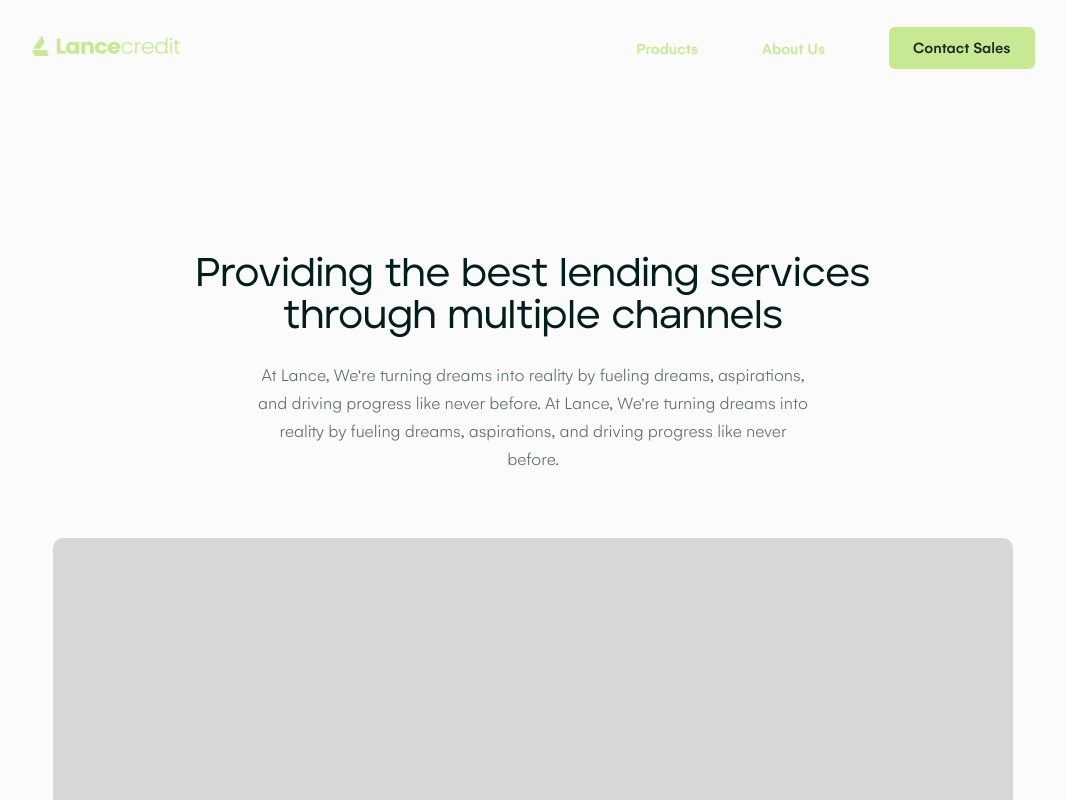
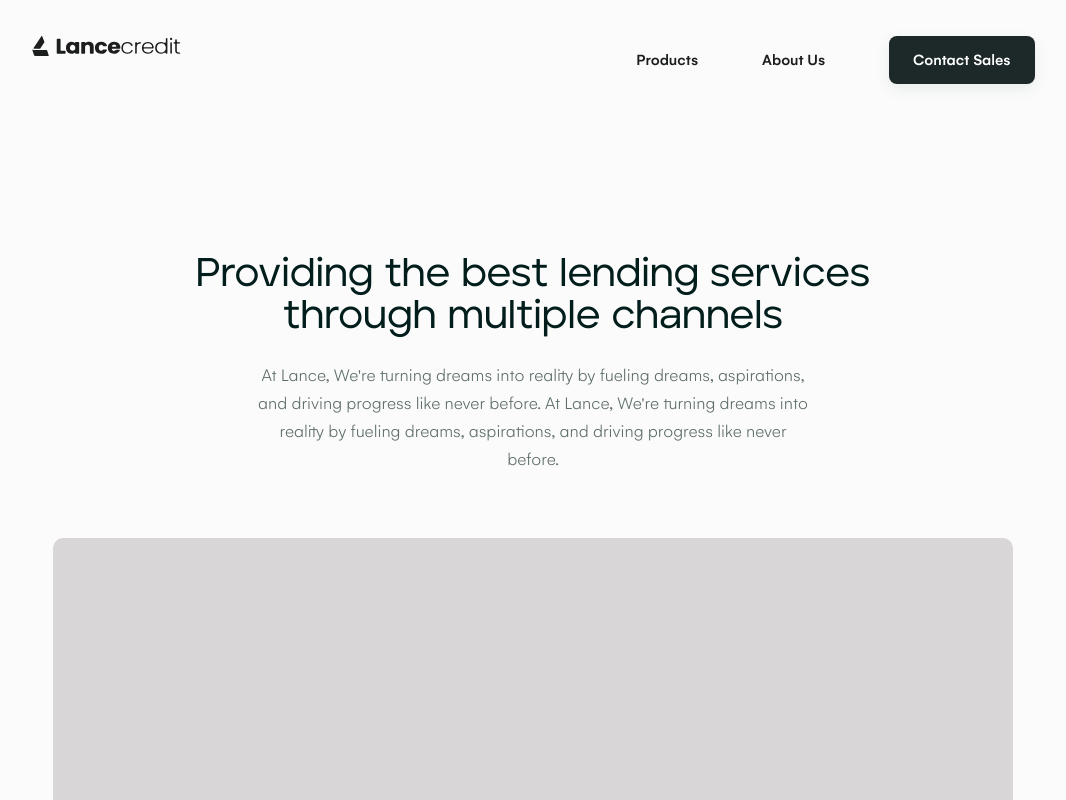
Before and after one commit to Lance-Credit/website, a Nuxt app: page /about in a window 1280 px wide. Shown: the top 800 px of the page, without its empty margins (107-1173 px from the left). Built offline with nearby package versions, Linux system fonts and the light colour scheme.

Commit message:
:recycle: Refactor: template single element and nav color

```diff
--- a/components/MainMenu.vue
+++ b/components/MainMenu.vue
@@ -2,32 +2,35 @@
     <div class="z-10 w-full absolute py-9 px-[138.5px] flex justify-between">
         <NuxtLink to="/">
             <svg width="171" height="24" viewBox="0 0 171 24" fill="none" xmlns="http://www.w3.org/2000/svg">
-                <path fill-rule="evenodd" clip-rule="evenodd" d="M1.88324 11.3978L9.35321 0.222132C9.678 -0.132895 10.0918 -0.0538805 10.2759 0.398562L12.3043 5.3776C12.3907 5.62274 12.4124 5.88773 12.3671 6.14468C12.3218 6.40164 12.2111 6.64106 12.0467 6.83776L8.10608 12.8385H2.6704C1.6143 12.8504 0.984362 12.4283 1.88324 11.3978Z" fill="#C8E993"/>
-                <path fill-rule="evenodd" clip-rule="evenodd" d="M16.156 20.0012H3.72688C2.9873 19.9525 2.30047 19.7501 1.98395 18.9718L0.0703125 13.3379C0.310289 13.734 0.769554 14.1259 2.01598 14.1237H14.1431C14.3928 14.1367 14.6346 14.2197 14.8432 14.364C15.0517 14.5084 15.2193 14.7088 15.3285 14.9442L16.6732 19.184C16.8584 19.6342 16.6267 20.0023 16.156 20.0012Z" fill="#C8E993"/>
-                <path d="M28.5644 14.1706C28.5644 14.5542 28.8753 14.8651 29.2589 14.8651H32.887C33.2706 14.8651 33.5815 15.1761 33.5815 15.5596V16.9496C33.5815 17.3331 33.2706 17.6441 32.887 17.6441H25.4289C25.0453 17.6441 24.7344 17.3331 24.7344 16.9496V3.55962C24.7344 3.17606 25.0453 2.86513 25.4289 2.86513H27.8699C28.2535 2.86513 28.5644 3.17606 28.5644 3.55962V14.1706Z" fill="#C8E993"/>
-                <path d="M33.9748 11.7493C33.9748 10.5423 34.2138 9.48268 34.6916 8.57039C35.1843 7.65811 35.8488 6.95636 36.685 6.46513C37.5212 5.9739 38.4544 5.72829 39.4847 5.72829C40.3657 5.72829 41.1347 5.89671 41.7917 6.23355C42.0337 6.3549 42.2554 6.4899 42.4568 6.63857C42.7622 6.86407 43.3371 6.65844 43.3371 6.27878C43.3371 6.06777 43.5082 5.89671 43.7192 5.89671H46.4726C46.8562 5.89671 47.1671 6.20764 47.1671 6.5912V16.9496C47.1671 17.3331 46.8562 17.6441 46.4726 17.6441H43.7292C43.5127 17.6441 43.3371 17.4685 43.3371 17.2519C43.3371 16.8661 42.7661 16.6591 42.4559 16.8885C42.2476 17.0426 42.0187 17.1822 41.7693 17.3072C41.1123 17.6441 40.3433 17.8125 39.4623 17.8125C38.4469 17.8125 37.5212 17.5669 36.685 17.0757C35.8488 16.5704 35.1843 15.8616 34.6916 14.9493C34.2138 14.023 33.9748 12.9564 33.9748 11.7493ZM43.3371 11.7704C43.3371 10.8721 43.0683 10.1634 42.5308 9.64408C42.0082 9.12478 41.3661 8.86513 40.6046 8.86513C39.8431 8.86513 39.1935 9.12478 38.656 9.64408C38.1334 10.1493 37.8721 10.8511 37.8721 11.7493C37.8721 12.6476 38.1334 13.3634 38.656 13.8967C39.1935 14.416 39.8431 14.6757 40.6046 14.6757C41.3661 14.6757 42.0082 14.416 42.5308 13.8967C43.0683 13.3774 43.3371 12.6686 43.3371 11.7704Z" fill="#C8E993"/>
-                <path d="M56.8813 5.77039C58.3446 5.77039 59.5093 6.21952 60.3753 7.11776C61.2563 8.00197 61.6968 9.22303 61.6968 10.7809V16.9496C61.6968 17.3331 61.3858 17.6441 61.0023 17.6441H58.5837C58.2001 17.6441 57.8892 17.3331 57.8892 16.9496V11.2651C57.8892 10.4792 57.6726 9.86864 57.2396 9.43355C56.8066 8.99846 56.2243 8.78092 55.4926 8.78092C54.7609 8.78092 54.1786 8.99846 53.7456 9.43355C53.3126 9.86864 53.096 10.4792 53.096 11.2651V16.9496C53.096 17.3331 52.7851 17.6441 52.4016 17.6441H49.9605C49.577 17.6441 49.266 17.3331 49.266 16.9496V6.5912C49.266 6.20764 49.577 5.89671 49.9605 5.89671H52.7073C52.922 5.89671 53.096 6.07075 53.096 6.28544C53.096 6.65931 53.6276 6.86071 53.9334 6.64573C54.155 6.49001 54.3985 6.35262 54.6639 6.23355C55.3209 5.92478 56.06 5.77039 56.8813 5.77039Z" fill="#C8E993"/>
-                <path d="M62.9248 11.7704C62.9248 10.5493 63.1861 9.48268 63.7087 8.57039C64.2463 7.65811 64.9854 6.95636 65.9261 6.46513C66.8817 5.9739 67.9718 5.72829 69.1962 5.72829C70.764 5.72829 72.0706 6.11425 73.1158 6.88618C73.9546 7.49695 74.5644 8.30542 74.9452 9.31159C75.1036 9.73012 74.7705 10.1493 74.323 10.1493H71.6004C71.3125 10.1493 71.0639 9.96538 70.9132 9.7201C70.5373 9.10802 69.9425 8.80197 69.129 8.80197C68.4272 8.80197 67.8672 9.06162 67.4492 9.58092C67.0311 10.0862 66.822 10.816 66.822 11.7704C66.822 12.7248 67.0311 13.4616 67.4492 13.9809C67.8672 14.4862 68.4272 14.7388 69.129 14.7388C69.9425 14.7388 70.5373 14.4328 70.9132 13.8207C71.0639 13.5754 71.3125 13.3914 71.6004 13.3914H74.3189C74.7677 13.3914 75.1009 13.8129 74.9386 14.2314C74.5574 15.2145 73.9498 16.0152 73.1158 16.6336C72.0556 17.4195 70.7491 17.8125 69.1962 17.8125C67.9718 17.8125 66.8817 17.5669 65.9261 17.0757C64.9854 16.5844 64.2463 15.8827 63.7087 14.9704C63.1861 14.0581 62.9248 12.9914 62.9248 11.7704Z" fill="#C8E993"/>
-                <path d="M88.3568 11.5809C88.3568 11.7253 88.3526 11.8722 88.3444 12.0217C88.3251 12.372 88.0259 12.6336 87.6751 12.6336H80.3753C79.9694 12.6336 79.638 12.9861 79.7638 13.372C79.8884 13.7544 80.0874 14.0696 80.3608 14.3178C80.8087 14.6967 81.3537 14.8862 81.9958 14.8862C82.7819 14.8862 83.371 14.6297 83.7631 14.1169C83.9237 13.9067 84.1567 13.7493 84.4213 13.7493H87.158C87.6154 13.7493 87.9481 14.1866 87.7512 14.5994C87.5409 15.0403 87.2649 15.4517 86.9233 15.8336C86.3857 16.4511 85.7064 16.9353 84.8851 17.2862C84.0639 17.6371 83.1455 17.8125 82.1302 17.8125C80.9058 17.8125 79.8157 17.5669 78.8601 17.0757C77.9045 16.5844 77.1579 15.8827 76.6203 14.9704C76.0828 14.0581 75.814 12.9914 75.814 11.7704C75.814 10.5493 76.0753 9.48268 76.5979 8.57039C77.1355 7.65811 77.8821 6.95636 78.8377 6.46513C79.7933 5.9739 80.8908 5.72829 82.1302 5.72829C83.3397 5.72829 84.4147 5.96689 85.3555 6.44408C86.2962 6.92127 87.0278 7.60197 87.5504 8.48618C88.088 9.37039 88.3568 10.402 88.3568 11.5809ZM83.7427 10.6336C84.1262 10.6336 84.455 10.313 84.3288 9.95083C84.2212 9.64193 84.0333 9.37827 83.7652 9.15987C83.3173 8.79496 82.7573 8.6125 82.0854 8.6125C81.4433 8.6125 80.8983 8.78794 80.4503 9.13882C80.2108 9.33288 80.0216 9.57203 79.8826 9.85627C79.6946 10.2406 80.0321 10.6336 80.46 10.6336H83.7427Z" fill="#C8E993"/>
-                <path d="M89.3918 11.8967C89.3918 10.7037 89.6456 9.66513 90.1533 8.78092C90.661 7.88267 91.3628 7.19496 92.2587 6.71776C93.1546 6.22653 94.1774 5.98092 95.3272 5.98092C96.8353 5.98092 98.0746 6.3318 99.0452 7.03355C99.7917 7.56512 100.337 8.24164 100.681 9.06311C100.854 9.47617 100.52 9.89671 100.072 9.89671H99.8101C99.4921 9.89671 99.2221 9.677 99.0985 9.38391C98.8511 8.79731 98.4526 8.32262 97.9029 7.95987C97.216 7.48268 96.3575 7.24408 95.3272 7.24408C94.5059 7.24408 93.7668 7.41952 93.1098 7.77039C92.4528 8.12127 91.9302 8.64759 91.542 9.34934C91.1687 10.0371 90.982 10.8862 90.982 11.8967C90.982 12.9072 91.1687 13.7634 91.542 14.4651C91.9302 15.1669 92.4528 15.6932 93.1098 16.0441C93.7668 16.395 94.5059 16.5704 95.3272 16.5704C96.3575 16.5704 97.216 16.3388 97.9029 15.8757C98.4544 15.5007 98.8537 15.013 99.101 14.4127C99.2225 14.1176 99.4932 13.8967 99.8123 13.8967H100.068C100.517 13.8967 100.85 14.3199 100.673 14.7326C100.328 15.5321 99.7859 16.2009 99.0452 16.7388C98.0597 17.4546 96.8204 17.8125 95.3272 17.8125C94.1774 17.8125 93.1546 17.5739 92.2587 17.0967C91.3628 16.6055 90.661 15.9178 90.1533 15.0336C89.6456 14.1353 89.3918 13.0897 89.3918 11.8967Z" fill="#C8E993"/>
-                <path d="M104.741 6.5278C104.741 6.9305 105.448 7.14806 105.762 6.89586C105.93 6.76071 106.112 6.63819 106.308 6.52829C106.858 6.22673 107.501 6.04087 108.235 5.97072C108.617 5.93426 108.929 6.24975 108.929 6.6333V7.0501C108.929 7.28513 108.738 7.47566 108.503 7.47566C107.369 7.47566 106.458 7.76338 105.771 8.33881C105.084 8.91425 104.741 9.87566 104.741 11.223V16.9496C104.741 17.3331 104.43 17.6441 104.046 17.6441H103.867C103.484 17.6441 103.173 17.3331 103.173 16.9496V6.84383C103.173 6.46027 103.484 6.14934 103.867 6.14934H104.362C104.571 6.14934 104.741 6.31878 104.741 6.5278Z" fill="#C8E993"/>
-                <path d="M121.68 11.3072C121.68 11.5049 121.678 11.6843 121.673 11.8455C121.663 12.199 121.368 12.4651 121.014 12.4651H112.22C111.823 12.4651 111.5 12.8001 111.573 13.1909C111.679 13.7565 111.875 14.2584 112.161 14.6967C112.564 15.3143 113.094 15.7844 113.751 16.1072C114.408 16.416 115.125 16.5704 115.901 16.5704C116.917 16.5704 117.768 16.3388 118.455 15.8757C119.003 15.5136 119.406 15.0529 119.663 14.4935C119.792 14.2115 120.057 14.002 120.368 14.002H120.598C121.054 14.002 121.387 14.4373 121.192 14.8496C120.839 15.5965 120.3 16.2333 119.575 16.7599C118.604 17.4616 117.38 17.8125 115.901 17.8125C114.752 17.8125 113.721 17.5739 112.811 17.0967C111.9 16.6055 111.183 15.9178 110.66 15.0336C110.153 14.1353 109.899 13.0897 109.899 11.8967C109.899 10.7037 110.153 9.65811 110.66 8.75987C111.168 7.86162 111.877 7.1739 112.788 6.69671C113.699 6.21952 114.737 5.98092 115.901 5.98092C117.066 5.98092 118.081 6.21952 118.948 6.69671C119.828 7.1739 120.5 7.81952 120.963 8.63355C121.441 9.43355 121.68 10.3248 121.68 11.3072ZM119.407 11.2651C119.786 11.2651 120.102 10.96 120.056 10.584C119.986 10.0151 119.811 9.51231 119.53 9.07566C119.157 8.47215 118.641 8.01601 117.984 7.70724C117.327 7.39846 116.611 7.24408 115.834 7.24408C114.67 7.24408 113.677 7.59496 112.855 8.29671C112.2 8.85687 111.777 9.60037 111.588 10.5272C111.507 10.9217 111.831 11.2651 112.234 11.2651H119.407Z" fill="#C8E993"/>
-                <path d="M123.16 11.8757C123.16 10.6967 123.414 9.66513 123.921 8.78092C124.429 7.88267 125.123 7.19496 126.004 6.71776C126.9 6.22653 127.908 5.98092 129.028 5.98092C130.103 5.98092 131.074 6.22653 131.94 6.71776C132.544 7.0605 133.844 6.58792 133.844 5.89323V2.75962C133.844 2.37606 134.155 2.06513 134.538 2.06513H134.717C135.101 2.06513 135.411 2.37606 135.411 2.75962V16.9496C135.411 17.3331 135.101 17.6441 134.717 17.6441H134.31C134.052 17.6441 133.844 17.4353 133.844 17.1778C133.844 16.6788 132.926 16.3865 132.532 16.693C132.369 16.8202 132.194 16.9408 132.007 17.0546C131.156 17.5599 130.155 17.8125 129.006 17.8125C127.886 17.8125 126.878 17.5669 125.982 17.0757C125.101 16.5844 124.407 15.8897 123.899 14.9914C123.406 14.0932 123.16 13.0546 123.16 11.8757ZM133.844 11.8967C133.844 10.9704 133.642 10.1564 133.239 9.4546C132.836 8.75285 132.283 8.2125 131.581 7.83355C130.895 7.4546 130.133 7.26513 129.297 7.26513C128.431 7.26513 127.654 7.44759 126.967 7.8125C126.281 8.17741 125.736 8.71075 125.332 9.4125C124.944 10.1002 124.75 10.9213 124.75 11.8757C124.75 12.816 124.944 13.6441 125.332 14.3599C125.736 15.0616 126.281 15.602 126.967 15.9809C127.654 16.3458 128.431 16.5283 129.297 16.5283C130.133 16.5283 130.895 16.3388 131.581 15.9599C132.283 15.5809 132.836 15.0406 133.239 14.3388C133.642 13.6371 133.844 12.823 133.844 11.8967Z" fill="#C8E993"/>
-                <path d="M139.103 3.98092C138.789 3.98092 138.52 3.87566 138.296 3.66513C138.072 3.4546 137.96 3.19496 137.96 2.88618C137.96 2.57741 138.072 2.32478 138.296 2.12829C138.52 1.91776 138.789 1.8125 139.103 1.8125C139.416 1.8125 139.685 1.91776 139.909 2.12829C140.133 2.32478 140.245 2.57741 140.245 2.88618C140.245 3.19496 140.133 3.4546 139.909 3.66513C139.685 3.87566 139.416 3.98092 139.103 3.98092ZM139.192 6.14934C139.576 6.14934 139.887 6.46027 139.887 6.84383V16.9496C139.887 17.3331 139.576 17.6441 139.192 17.6441H139.013C138.63 17.6441 138.319 17.3331 138.319 16.9496V6.84383C138.319 6.46027 138.63 6.14934 139.013 6.14934H139.192Z" fill="#C8E993"/>
-                <path d="M145.498 7.39145C145.114 7.39145 144.803 7.70238 144.803 8.08593V14.5283C144.803 15.23 144.945 15.7143 145.229 15.9809C145.513 16.2476 146.013 16.3809 146.729 16.3809H147.531C147.88 16.3809 148.163 16.6637 148.163 17.0125C148.163 17.3613 147.88 17.6441 147.531 17.6441H146.483C145.378 17.6441 144.557 17.4055 144.019 16.9283C143.482 16.4371 143.213 15.6371 143.213 14.5283V8.08593C143.213 7.70238 142.902 7.39145 142.519 7.39145H142.132C141.789 7.39145 141.511 7.11339 141.511 6.77039C141.511 6.4274 141.789 6.14934 142.132 6.14934H142.519C142.902 6.14934 143.213 5.83841 143.213 5.45486V3.95962C143.213 3.57606 143.524 3.26513 143.908 3.26513H144.109C144.492 3.26513 144.803 3.57606 144.803 3.95962V5.45485C144.803 5.83841 145.114 6.14934 145.498 6.14934H147.542C147.885 6.14934 148.163 6.4274 148.163 6.77039C148.163 7.11339 147.885 7.39145 147.542 7.39145H145.498Z" fill="#C8E993"/>
+                <path fill-rule="evenodd" clip-rule="evenodd" d="M1.88324 11.3978L9.35321 0.222132C9.678 -0.132895 10.0918 -0.0538805 10.2759 0.398562L12.3043 5.3776C12.3907 5.62274 12.4124 5.88773 12.3671 6.14468C12.3218 6.40164 12.2111 6.64106 12.0467 6.83776L8.10608 12.8385H2.6704C1.6143 12.8504 0.984362 12.4283 1.88324 11.3978Z" fill="" class="fill-[#C8E993] group-[.black]:fill-[#1C1E1E]"/>
+                <path fill-rule="evenodd" clip-rule="evenodd" d="M16.156 20.0012H3.72688C2.9873 19.9525 2.30047 19.7501 1.98395 18.9718L0.0703125 13.3379C0.310289 13.734 0.769554 14.1259 2.01598 14.1237H14.1431C14.3928 14.1367 14.6346 14.2197 14.8432 14.364C15.0517 14.5084 15.2193 14.7088 15.3285 14.9442L16.6732 19.184C16.8584 19.6342 16.6267 20.0023 16.156 20.0012Z" fill="" class="fill-[#C8E993] group-[.black]:fill-[#1C1E1E]"/>
+                <path d="M28.5644 14.1706C28.5644 14.5542 28.8753 14.8651 29.2589 14.8651H32.887C33.2706 14.8651 33.5815 15.1761 33.5815 15.5596V16.9496C33.5815 17.3331 33.2706 17.6441 32.887 17.6441H25.4289C25.0453 17.6441 24.7344 17.3331 24.7344 16.9496V3.55962C24.7344 3.17606 25.0453 2.86513 25.4289 2.86513H27.8699C28.2535 2.86513 28.5644 3.17606 28.5644 3.55962V14.1706Z" fill="" class="fill-[#C8E993] group-[.black]:fill-[#1C1E1E]"/>
+                <path d="M33.9748 11.7493C33.9748 10.5423 34.2138 9.48268 34.6916 8.57039C35.1843 7.65811 35.8488 6.95636 36.685 6.46513C37.5212 5.9739 38.4544 5.72829 39.4847 5.72829C40.3657 5.72829 41.1347 5.89671 41.7917 6.23355C42.0337 6.3549 42.2554 6.4899 42.4568 6.63857C42.7622 6.86407 43.3371 6.65844 43.3371 6.27878C43.3371 6.06777 43.5082 5.89671 43.7192 5.89671H46.4726C46.8562 5.89671 47.1671 6.20764 47.1671 6.5912V16.9496C47.1671 17.3331 46.8562 17.6441 46.4726 17.6441H43.7292C43.5127 17.6441 43.3371 17.4685 43.3371 17.2519C43.3371 16.8661 42.7661 16.6591 42.4559 16.8885C42.2476 17.0426 42.0187 17.1822 41.7693 17.3072C41.1123 17.6441 40.3433 17.8125 39.4623 17.8125C38.4469 17.8125 37.5212 17.5669 36.685 17.0757C35.8488 16.5704 35.1843 15.8616 34.6916 14.9493C34.2138 14.023 33.9748 12.9564 33.9748 11.7493ZM43.3371 11.7704C43.3371 10.8721 43.0683 10.1634 42.5308 9.64408C42.0082 9.12478 41.3661 8.86513 40.6046 8.86513C39.8431 8.86513 39.1935 9.12478 38.656 9.64408C38.1334 10.1493 37.8721 10.8511 37.8721 11.7493C37.8721 12.6476 38.1334 13.3634 38.656 13.8967C39.1935 14.416 39.8431 14.6757 40.6046 14.6757C41.3661 14.6757 42.0082 14.416 42.5308 13.8967C43.0683 13.3774 43.3371 12.6686 43.3371 11.7704Z" fill="" class="fill-[#C8E993] group-[.black]:fill-[#1C1E1E]"/>
+                <path d="M56.8813 5.77039C58.3446 5.77039 59.5093 6.21952 60.3753 7.11776C61.2563 8.00197 61.6968 9.22303 61.6968 10.7809V16.9496C61.6968 17.3331 61.3858 17.6441 61.0023 17.6441H58.5837C58.2001 17.6441 57.8892 17.3331 57.8892 16.9496V11.2651C57.8892 10.4792 57.6726 9.86864 57.2396 9.43355C56.8066 8.99846 56.2243 8.78092 55.4926 8.78092C54.7609 8.78092 54.1786 8.99846 53.7456 9.43355C53.3126 9.86864 53.096 10.4792 53.096 11.2651V16.9496C53.096 17.3331 52.7851 17.6441 52.4016 17.6441H49.9605C49.577 17.6441 49.266 17.3331 49.266 16.9496V6.5912C49.266 6.20764 49.577 5.89671 49.9605 5.89671H52.7073C52.922 5.89671 53.096 6.07075 53.096 6.28544C53.096 6.65931 53.6276 6.86071 53.9334 6.64573C54.155 6.49001 54.3985 6.35262 54.6639 6.23355C55.3209 5.92478 56.06 5.77039 56.8813 5.77039Z" fill="" class="fill-[#C8E993] group-[.black]:fill-[#1C1E1E]"/>
+                <path d="M62.9248 11.7704C62.9248 10.5493 63.1861 9.48268 63.7087 8.57039C64.2463 7.65811 64.9854 6.95636 65.9261 6.46513C66.8817 5.9739 67.9718 5.72829 69.1962 5.72829C70.764 5.72829 72.0706 6.11425 73.1158 6.88618C73.9546 7.49695 74.5644 8.30542 74.9452 9.31159C75.1036 9.73012 74.7705 10.1493 74.323 10.1493H71.6004C71.3125 10.1493 71.0639 9.96538 70.9132 9.7201C70.5373 9.10802 69.9425 8.80197 69.129 8.80197C68.4272 8.80197 67.8672 9.06162 67.4492 9.58092C67.0311 10.0862 66.822 10.816 66.822 11.7704C66.822 12.7248 67.0311 13.4616 67.4492 13.9809C67.8672 14.4862 68.4272 14.7388 69.129 14.7388C69.9425 14.7388 70.5373 14.4328 70.9132 13.8207C71.0639 13.5754 71.3125 13.3914 71.6004 13.3914H74.3189C74.7677 13.3914 75.1009 13.8129 74.9386 14.2314C74.5574 15.2145 73.9498 16.0152 73.1158 16.6336C72.0556 17.4195 70.7491 17.8125 69.1962 17.8125C67.9718 17.8125 66.8817 17.5669 65.9261 17.0757C64.9854 16.5844 64.2463 15.8827 63.7087 14.9704C63.1861 14.0581 62.9248 12.9914 62.9248 11.7704Z" fill="" class="fill-[#C8E993] group-[.black]:fill-[#1C1E1E]"/>
+                <path d="M88.3568 11.5809C88.3568 11.7253 88.3526 11.8722 88.3444 12.0217C88.3251 12.372 88.0259 12.6336 87.6751 12.6336H80.3753C79.9694 12.6336 79.638 12.9861 79.7638 13.372C79.8884 13.7544 80.0874 14.0696 80.3608 14.3178C80.8087 14.6967 81.3537 14.8862 81.9958 14.8862C82.7819 14.8862 83.371 14.6297 83.7631 14.1169C83.9237 13.9067 84.1567 13.7493 84.4213 13.7493H87.158C87.6154 13.7493 87.9481 14.1866 87.7512 14.5994C87.5409 15.0403 87.2649 15.4517 86.9233 15.8336C86.3857 16.4511 85.7064 16.9353 84.8851 17.2862C84.0639 17.6371 83.1455 17.8125 82.1302 17.8125C80.9058 17.8125 79.8157 17.5669 78.8601 17.0757C77.9045 16.5844 77.1579 15.8827 76.6203 14.9704C76.0828 14.0581 75.814 12.9914 75.814 11.7704C75.814 10.5493 76.0753 9.48268 76.5979 8.57039C77.1355 7.65811 77.8821 6.95636 78.8377 6.46513C79.7933 5.9739 80.8908 5.72829 82.1302 5.72829C83.3397 5.72829 84.4147 5.96689 85.3555 6.44408C86.2962 6.92127 87.0278 7.60197 87.5504 8.48618C88.088 9.37039 88.3568 10.402 88.3568 11.5809ZM83.7427 10.6336C84.1262 10.6336 84.455 10.313 84.3288 9.95083C84.2212 9.64193 84.0333 9.37827 83.7652 9.15987C83.3173 8.79496 82.7573 8.6125 82.0854 8.6125C81.4433 8.6125 80.8983 8.78794 80.4503 9.13882C80.2108 9.33288 80.0216 9.57203 79.8826 9.85627C79.6946 10.2406 80.0321 10.6336 80.46 10.6336H83.7427Z" fill="" class="fill-[#C8E993] group-[.black]:fill-[#1C1E1E]"/>
+                <path d="M89.3918 11.8967C89.3918 10.7037 89.6456 9.66513 90.1533 8.78092C90.661 7.88267 91.3628 7.19496 92.2587 6.71776C93.1546 6.22653 94.1774 5.98092 95.3272 5.98092C96.8353 5.98092 98.0746 6.3318 99.0452 7.03355C99.7917 7.56512 100.337 8.24164 100.681 9.06311C100.854 9.47617 100.52 9.89671 100.072 9.89671H99.8101C99.4921 9.89671 99.2221 9.677 99.0985 9.38391C98.8511 8.79731 98.4526 8.32262 97.9029 7.95987C97.216 7.48268 96.3575 7.24408 95.3272 7.24408C94.5059 7.24408 93.7668 7.41952 93.1098 7.77039C92.4528 8.12127 91.9302 8.64759 91.542 9.34934C91.1687 10.0371 90.982 10.8862 90.982 11.8967C90.982 12.9072 91.1687 13.7634 91.542 14.4651C91.9302 15.1669 92.4528 15.6932 93.1098 16.0441C93.7668 16.395 94.5059 16.5704 95.3272 16.5704C96.3575 16.5704 97.216 16.3388 97.9029 15.8757C98.4544 15.5007 98.8537 15.013 99.101 14.4127C99.2225 14.1176 99.4932 13.8967 99.8123 13.8967H100.068C100.517 13.8967 100.85 14.3199 100.673 14.7326C100.328 15.5321 99.7859 16.2009 99.0452 16.7388C98.0597 17.4546 96.8204 17.8125 95.3272 17.8125C94.1774 17.8125 93.1546 17.5739 92.2587 17.0967C91.3628 16.6055 90.661 15.9178 90.1533 15.0336C89.6456 14.1353 89.3918 13.0897 89.3918 11.8967Z" fill="" class="fill-[#C8E993] group-[.black]:fill-[#1C1E1E]"/>
+                <path d="M104.741 6.5278C104.741 6.9305 105.448 7.14806 105.762 6.89586C105.93 6.76071 106.112 6.63819 106.308 6.52829C106.858 6.22673 107.501 6.04087 108.235 5.97072C108.617 5.93426 108.929 6.24975 108.929 6.6333V7.0501C108.929 7.28513 108.738 7.47566 108.503 7.47566C107.369 7.47566 106.458 7.76338 105.771 8.33881C105.084 8.91425 104.741 9.87566 104.741 11.223V16.9496C104.741 17.3331 104.43 17.6441 104.046 17.6441H103.867C103.484 17.6441 103.173 17.3331 103.173 16.9496V6.84383C103.173 6.46027 103.484 6.14934 103.867 6.14934H104.362C104.571 6.14934 104.741 6.31878 104.741 6.5278Z" fill="" class="fill-[#C8E993] group-[.black]:fill-[#1C1E1E]"/>
+                <path d="M121.68 11.3072C121.68 11.5049 121.678 11.6843 121.673 11.8455C121.663 12.199 121.368 12.4651 121.014 12.4651H112.22C111.823 12.4651 111.5 12.8001 111.573 13.1909C111.679 13.7565 111.875 14.2584 112.161 14.6967C112.564 15.3143 113.094 15.7844 113.751 16.1072C114.408 16.416 115.125 16.5704 115.901 16.5704C116.917 16.5704 117.768 16.3388 118.455 15.8757C119.003 15.5136 119.406 15.0529 119.663 14.4935C119.792 14.2115 120.057 14.002 120.368 14.002H120.598C121.054 14.002 121.387 14.4373 121.192 14.8496C120.839 15.5965 120.3 16.2333 119.575 16.7599C118.604 17.4616 117.38 17.8125 115.901 17.8125C114.752 17.8125 113.721 17.5739 112.811 17.0967C111.9 16.6055 111.183 15.9178 110.66 15.0336C110.153 14.1353 109.899 13.0897 109.899 11.8967C109.899 10.7037 110.153 9.65811 110.66 8.75987C111.168 7.86162 111.877 7.1739 112.788 6.69671C113.699 6.21952 114.737 5.98092 115.901 5.98092C117.066 5.98092 118.081 6.21952 118.948 6.69671C119.828 7.1739 120.5 7.81952 120.963 8.63355C121.441 9.43355 121.68 10.3248 121.68 11.3072ZM119.407 11.2651C119.786 11.2651 120.102 10.96 120.056 10.584C119.986 10.0151 119.811 9.51231 119.53 9.07566C119.157 8.47215 118.641 8.01601 117.984 7.70724C117.327 7.39846 116.611 7.24408 115.834 7.24408C114.67 7.24408 113.677 7.59496 112.855 8.29671C112.2 8.85687 111.777 9.60037 111.588 10.5272C111.507 10.9217 111.831 11.2651 112.234 11.2651H119.407Z" fill="" class="fill-[#C8E993] group-[.black]:fill-[#1C1E1E]"/>
+                <path d="M123.16 11.8757C123.16 10.6967 123.414 9.66513 123.921 8.78092C124.429 7.88267 125.123 7.19496 126.004 6.71776C126.9 6.22653 127.908 5.98092 129.028 5.98092C130.103 5.98092 131.074 6.22653 131.94 6.71776C132.544 7.0605 133.844 6.58792 133.844 5.89323V2.75962C133.844 2.37606 134.155 2.06513 134.538 2.06513H134.717C135.101 2.06513 135.411 2.37606 135.411 2.75962V16.9496C135.411 17.3331 135.101 17.6441 134.717 17.6441H134.31C134.052 17.6441 133.844 17.4353 133.844 17.1778C133.844 16.6788 132.926 16.3865 132.532 16.693C132.369 16.8202 132.194 16.9408 132.007 17.0546C131.156 17.5599 130.155 17.8125 129.006 17.8125C127.886 17.8125 126.878 17.5669 125.982 17.0757C125.101 16.5844 124.407 15.8897 123.899 14.9914C123.406 14.0932 123.16 13.0546 123.16 11.8757ZM133.844 11.8967C133.844 10.9704 133.642 10.1564 133.239 9.4546C132.836 8.75285 132.283 8.2125 131.581 7.83355C130.895 7.4546 130.133 7.26513 129.297 7.26513C128.431 7.26513 127.654 7.44759 126.967 7.8125C126.281 8.17741 125.736 8.71075 125.332 9.4125C124.944 10.1002 124.75 10.9213 124.75 11.8757C124.75 12.816 124.944 13.6441 125.332 14.3599C125.736 15.0616 126.281 15.602 126.967 15.9809C127.654 16.3458 128.431 16.5283 129.297 16.5283C130.133 16.5283 130.895 16.3388 131.581 15.9599C132.283 15.5809 132.836 15.0406 133.239 14.3388C133.642 13.6371 133.844 12.823 133.844 11.8967Z" fill="" class="fill-[#C8E993] group-[.black]:fill-[#1C1E1E]"/>
+                <path d="M139.103 3.98092C138.789 3.98092 138.52 3.87566 138.296 3.66513C138.072 3.4546 137.96 3.19496 137.96 2.88618C137.96 2.57741 138.072 2.32478 138.296 2.12829C138.52 1.91776 138.789 1.8125 139.103 1.8125C139.416 1.8125 139.685 1.91776 139.909 2.12829C140.133 2.32478 140.245 2.57741 140.245 2.88618C140.245 3.19496 140.133 3.4546 139.909 3.66513C139.685 3.87566 139.416 3.98092 139.103 3.98092ZM139.192 6.14934C139.576 6.14934 139.887 6.46027 139.887 6.84383V16.9496C139.887 17.3331 139.576 17.6441 139.192 17.6441H139.013C138.63 17.6441 138.319 17.3331 138.319 16.9496V6.84383C138.319 6.46027 138.63 6.14934 139.013 6.14934H139.192Z" fill="" class="fill-[#C8E993] group-[.black]:fill-[#1C1E1E]"/>
+                <path d="M145.498 7.39145C145.114 7.39145 144.803 7.70238 144.803 8.08593V14.5283C144.803 15.23 144.945 15.7143 145.229 15.9809C145.513 16.2476 146.013 16.3809 146.729 16.3809H147.531C147.88 16.3809 148.163 16.6637 148.163 17.0125C148.163 17.3613 147.88 17.6441 147.531 17.6441H146.483C145.378 17.6441 144.557 17.4055 144.019 16.9283C143.482 16.4371 143.213 15.6371 143.213 14.5283V8.08593C143.213 7.70238 142.902 7.39145 142.519 7.39145H142.132C141.789 7.39145 141.511 7.11339 141.511 6.77039C141.511 6.4274 141.789 6.14934 142.132 6.14934H142.519C142.902 6.14934 143.213 5.83841 143.213 5.45486V3.95962C143.213 3.57606 143.524 3.26513 143.908 3.26513H144.109C144.492 3.26513 144.803 3.57606 144.803 3.95962V5.45485C144.803 5.83841 145.114 6.14934 145.498 6.14934H147.542C147.885 6.14934 148.163 6.4274 148.163 6.77039C148.163 7.11339 147.885 7.39145 147.542 7.39145H145.498Z" fill="" class="fill-[#C8E993] group-[.black]:fill-[#1C1E1E]"/>
             </svg>
         </NuxtLink>
         <ul class="flex gap-16 items-center">
-            <li class="text-[#C8E993] font-gelion-m text-base font-medium">
+            <li class="text-[#C8E993] group-[.black]:text-[#1C1E1E] font-gelion-m text-base font-medium">
                 Products
             </li>
-            <li class="text-[#C8E993] font-gelion-m text-base font-medium">
+            <li class="text-[#C8E993] group-[.black]:text-[#1C1E1E] font-gelion-m text-base font-medium">
                 <NuxtLink to="/about">
                     About Us
                 </NuxtLink>
             </li>
             <li>
-                <NuxtLink to="" class="btn btn-primary">
+                <NuxtLink to="" class="btn btn-primary group-[.black]:hidden">
+                    Contact Sales
+                </NuxtLink>
+                <NuxtLink to="" class="hidden btn btn-secondary group-[.black]:block">
                     Contact Sales
                 </NuxtLink>
             </li>
--- a/pages/about.vue
+++ b/pages/about.vue
@@ -1,5 +1,6 @@
 <template>
-    <MainMenu class="hidden sm:flex"/>
+    <div>
+        <MainMenu class="hidden sm:flex group black"/>
         <div class="bg-[#FBFBFB] pt-[194px] sm:pt-[254px] sm:px-40 pb-0 sm:pb-[104px] text-center">
             <p class="px-8 mb-6 text-[#021E1C] text-[32px] sm:text-[40px] leading-[30px] sm:leading-[42px] font-medium">
                 Providing the best lending services<br>through multiple channels
@@ -37,6 +38,7 @@
             </div>
         </div>
         <MainFooter/>
+    </div>
 </template>
 
 <script setup lang="ts">
--- a/pages/index.vue
+++ b/pages/index.vue
@@ -1,4 +1,5 @@
 <template>
+    <div>
         <MainMenu class="hidden sm:flex"/>
         <HeroSection/>
         <div class="pt-20 sm:pt-[120px] pb-[104px] px-8 sm:px-[160px] bg-[#FBFBFB]">
@@ -321,6 +322,7 @@
             </div>
         </div>
         <MainFooter/>
+    </div>
 </template>
 
 <style>
```
Lines whose indentation alone changed are shown as unchanged.
